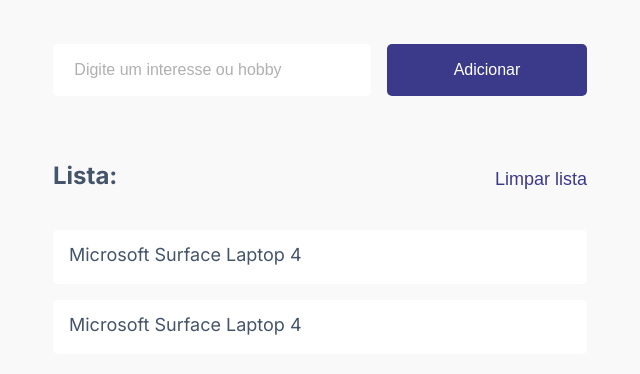
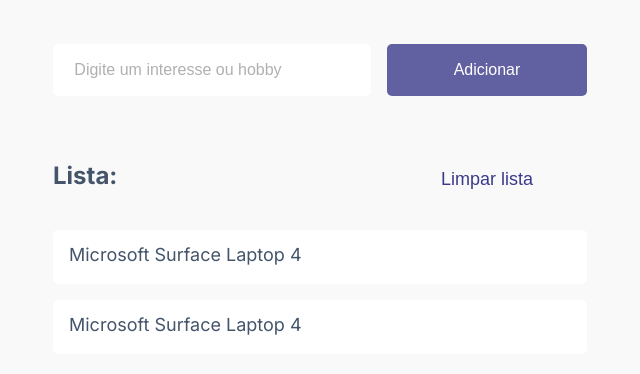
Before and after one commit to Gogah1987/Entra21-Desafio-Semana04, a plain HTML site: page index.html in a window 1280 px wide. In both pictures the pointer is over the button "Adicionar". Shown: the part 332-706 px from the top of the page, without its empty margins (320-960 px from the left). Drawn offline with Linux system fonts and the light colour scheme.

Commit message:
ajustes no  style.css

```diff
--- a/style.css
+++ b/style.css
@@ -75,19 +75,19 @@ h1 {
   color: var(--text2-color);
 }
 
-.adicionar button {
+button {
+  border: none;
+  cursor: pointer;
   width: 200px;
   border-radius: 5px;
   background-color: var(--button-color);
   font-size: 16px;
   color: var(--white-color);
   font-weight: 500;
-  border: none;
-  cursor: pointer;
 }
 
 .adicionar button:hover {
-  background-color: ;
+  background-color: rgb(59, 58, 138 , 0.8);
 }
 
 section {
@@ -115,6 +115,11 @@ section .listContent button {
   font-weight: 400;
 }
 
+section .listContent button:hover {
+  color: rgb(59, 58, 138 , 0.8);
+  text-decoration: underline;
+}
+
 section .list {
   display: flex;
   flex-direction: column;
```
